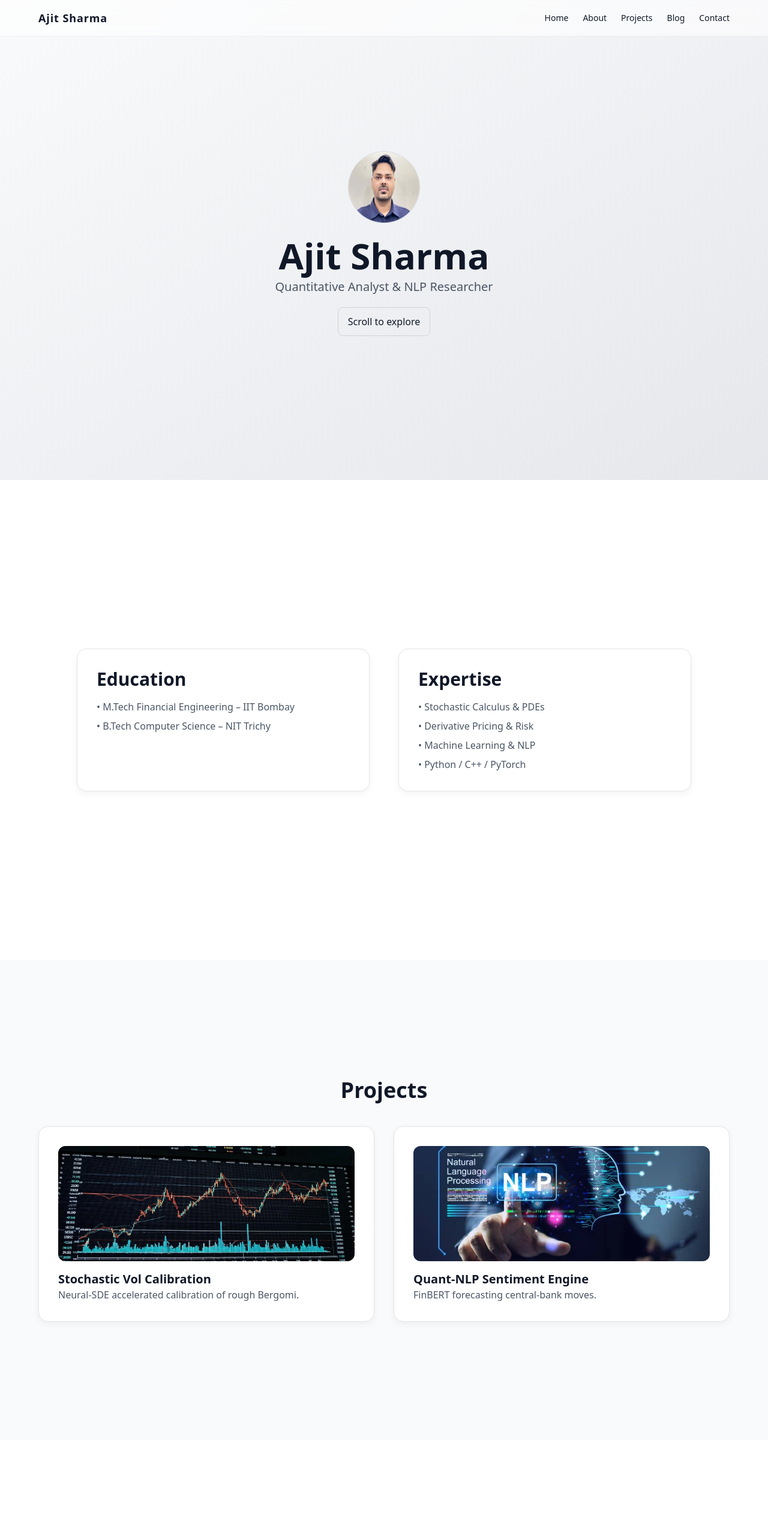
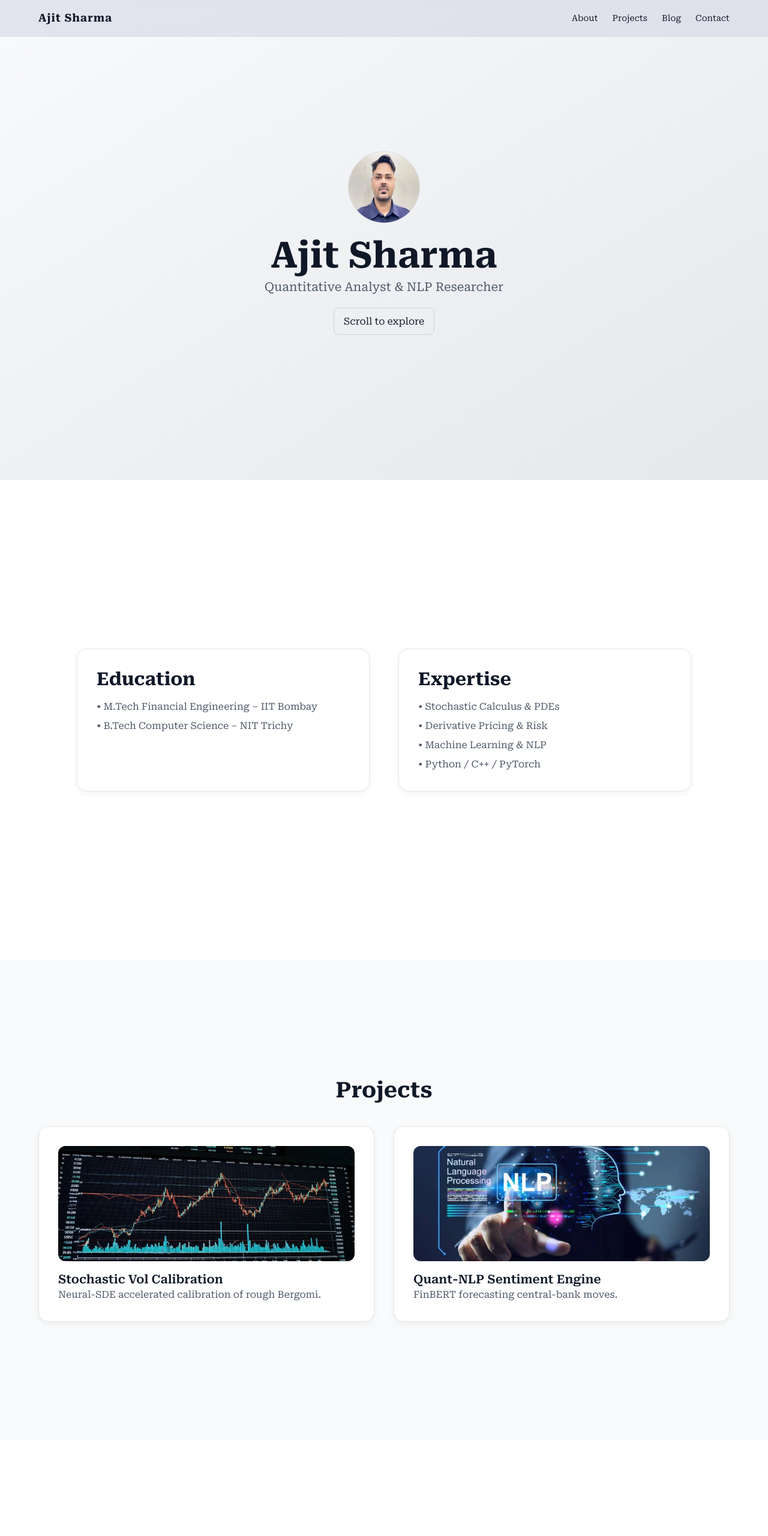
Before and after one commit to ajiitsharma/ajiitsharma.github.io, a plain HTML site: page index.html in a window 1280 px wide. Shown: the top 2560 px of the page at 60% size. Drawn offline with nearby package versions, Linux system fonts and the light colour scheme.

Commit message:
Update css

```diff
--- a/css/style.css
+++ b/css/style.css
@@ -4,12 +4,14 @@ html {
 }
 body {
 	-webkit-font-smoothing: antialiased;
+	font-family: "Roboto Serif", serif;
+	font-weight: 400;
 }
 
 /* ---------- Navbar glass & hide/show ---------- */
 .glass-nav {
-	background: rgba(255, 255, 255, 0.6);
-	backdrop-filter: blur(10px);
+	background: rgba(212, 213, 228, 0.6);
+	backdrop-filter: blur(50px);
 	border-bottom: 1px solid rgba(0, 0, 0, 0.05);
 }
 .nav-hide {
--- a/index.html
+++ b/index.html
@@ -12,17 +12,24 @@
 		/>
 		<link rel="stylesheet" href="https://unpkg.com/aos@2.3.1/dist/aos.css" />
 		<link rel="stylesheet" href="css/style.css" />
+		<link rel="preconnect" href="https://fonts.googleapis.com" />
+		<link rel="preconnect" href="https://fonts.gstatic.com" crossorigin />
+		<link
+			href="https://fonts.googleapis.com/css2?family=Roboto+Serif:ital,opsz,wght@0,8..144,100..900;1,8..144,100..900&display=swap"
+			rel="stylesheet"
+		/>
 	</head>
 	<body class="font-sans text-gray-900 snap-y snap-mandatory overflow-y-scroll">
 		<!-- =========  NAVBAR  ========= -->
 		<header
 			id="navbar"
-			class="fixed top-0 left-0 right-0 z-50 glass-nav px-6 py-4 transition-transform duration-300"
+			class="fixed top-0 left-0 right-0 z-50 glass-nav px-6 py-4 backdrop-blur-md transition-transform duration-300"
 		>
 			<nav class="max-w-6xl mx-auto flex justify-between items-center">
-				<h1 class="text-lg font-bold tracking-wider">Ajit Sharma</h1>
+				<a href="#home"
+					><h1 class="text-lg font-bold tracking-wider">Ajit Sharma</h1>
+				</a>
 				<ul class="flex gap-6 text-sm">
-					<li><a href="#home" class="hover:text-gray-500">Home</a></li>
 					<li><a href="#about" class="hover:text-gray-500">About</a></li>
 					<li><a href="#projects" class="hover:text-gray-500">Projects</a></li>
 					<li><a href="#blog" class="hover:text-gray-500">Blog</a></li>
@@ -86,7 +93,11 @@
 			<div class="max-w-6xl w-full">
 				<h2 class="text-4xl font-bold mb-10 text-center">Projects</h2>
 				<div class="grid md:grid-cols-2 gap-8">
-					<a href="projects/stochastic-vol.html" class="card card-hover">
+					<a
+						href="projects/stochastic-vol.html"
+						class="card card-hover backdrop-blur-md"
+						data-aos="fade-up"
+					>
 						<img
 							src="images/stochastic.webp"
 							alt="Vol"
@@ -97,7 +108,11 @@
 							Neural-SDE accelerated calibration of rough Bergomi.
 						</p>
 					</a>
-					<a href="projects/nlp-sentiment.html" class="card card-hover">
+					<a
+						href="projects/nlp-sentiment.html"
+						class="card card-hover backdrop-blur-md"
+						data-aos="fade-up"
+					>
 						<img
 							src="images/nlp.webp"
 							alt="NLP"
```
